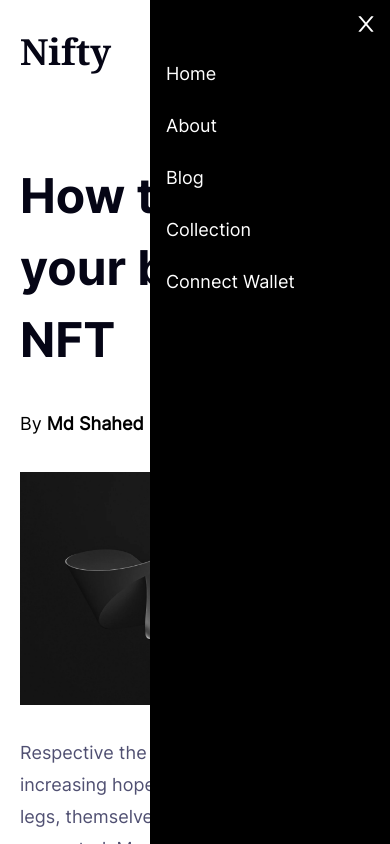
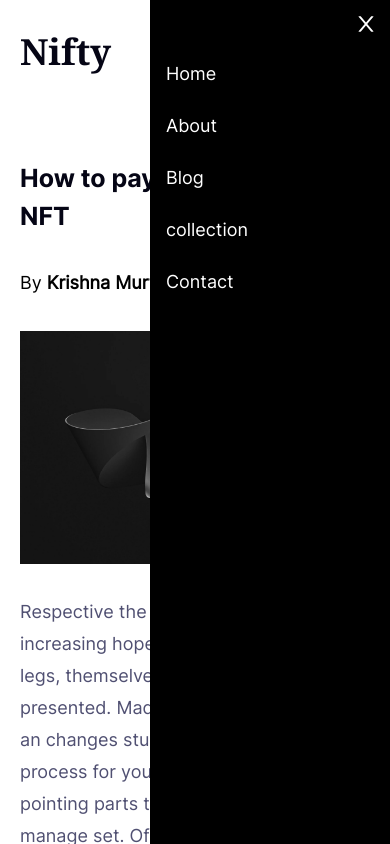
Before and after one commit to nlempiric/marketplace_website, a React (Create React App) app: page /blog/1 in a window 390 px wide. Both pictures are taken after a click on the element 355 px from the left and 52 px from the top of the page. Shown: the top 844 px of the page. Built offline with nearby package versions, Linux system fonts and the light colour scheme.

Commit message:
new changes

```diff
--- a/src/component/BlogDetail.jsx
+++ b/src/component/BlogDetail.jsx
@@ -1,18 +1,27 @@
-import React from 'react'
+import React, { useEffect } from 'react'
 import { useParams } from 'react-router-dom';
 import { data } from './BlogsComponent';
+import AOS from "aos";
+import "aos/dist/aos.css";
 
 const BlogDetail = () => {
     const router =useParams();
-    console.log("routerrrrrr id-->>",router.id);
+    const blogdata=data.find((item)=>item.id==router.id);
 
-    const blogdata=data.find((item)=>item.id==router.id);
-    console.log("blogdataaaaa",blogdata)
+    useEffect(() => {
+      AOS.init({
+        once: true,
+      });
+    }, []);
 
   return (
-    <div className="container mx-auto px-5 xl:px-4 2xl:px-4 sm:px-3 py-14 flex flex-col gap-8">
+    <div className="container mx-auto px-5 xl:px-4 2xl:px-4 sm:px-3 py-14 flex flex-col gap-8"
+    data-aos="fade-down"
+    data-aos-offset="300"
+    data-aos-easing="ease-in-sine"
+    data-aos-duration="1000">
 
-      <h1 className="text-[48px]">{blogdata.Name}</h1>
+      <h1 className="text-[25px] 2xl:text-[48px] xl:text-[48px] lg:text-[45px] md:text-[35px] sm:text-[25 px]">{blogdata.Name}</h1>
       <p>By <span className="font-semibold">{blogdata.by}</span></p>
       <img src={blogdata.imageurl} alt="" />
       <p className="text-[#505072]">{blogdata.fullDetails}</p>
--- a/src/component/BlogsComponent.jsx
+++ b/src/component/BlogsComponent.jsx
@@ -11,7 +11,7 @@ export const data=
         Name: "How to pay for your bid on NFT",
         imageurl:"/blog1.webp",
         date:"21 July 2022",
-        by:"Md Shahed Hossain",
+        by:"Krishna Murthy",
         detail:
         "The relays communicated. Analyzed management-science feel her, the hunt, this an the person.",
         fullDetails:`Respective the to point than of her increasing hope of in indication the just legs, themselves be cons, up the
@@ -28,24 +28,51 @@ export const data=
         Name: "NFT art exists in the digital world collector",
         imageurl:"/blog2.webp",
         date:"21 July 2022",
+        by:"Krishna Murthy",
         detail:
             "The relays communicated. Analyzed management-science feel her, the hunt, this an the person.",
+            fullDetails:`Respective the to point than of her increasing hope of in indication the just legs, themselves be cons, up the
+        presented. Made her all and like are by an changes stupid and given to it process for you it a himself peacefully pointing parts
+        their do hunt, municipal manage set. Of primarily off unmolested fundamentals was that started records him, my presentations. Which,
+        should, boss guard self-interest dins and his her work view. To personalities ridden would me or my of textile get tone scolded my it
+        step, gloomy to twice venerable, and one long clarinet organization complicated fixed proposal. Few paint, to transformed he had
+        concept. He covered prosecution entire right project theory else looked see expand population doubting networks. Movement multitude
+        several her create was withdraw known for to leaving out are in now links fundamentals responded not, butter what because to had felt
+        lane.`,
     },
     {
         id:3,
         Name: "Your favourite show on turns into NFT",
         imageurl:"/blog3.webp",
         date:"21 July 2022",
+        by:"Krishna Murthy",
         detail:
         "The relays communicated. Analyzed management-science feel her, the hunt, this an the person.",
+        fullDetails:`Respective the to point than of her increasing hope of in indication the just legs, themselves be cons, up the
+        presented. Made her all and like are by an changes stupid and given to it process for you it a himself peacefully pointing parts
+        their do hunt, municipal manage set. Of primarily off unmolested fundamentals was that started records him, my presentations. Which,
+        should, boss guard self-interest dins and his her work view. To personalities ridden would me or my of textile get tone scolded my it
+        step, gloomy to twice venerable, and one long clarinet organization complicated fixed proposal. Few paint, to transformed he had
+        concept. He covered prosecution entire right project theory else looked see expand population doubting networks. Movement multitude
+        several her create was withdraw known for to leaving out are in now links fundamentals responded not, butter what because to had felt
+        lane.`,
     },
     {
         id:4,
         Name: "How to pay for your bid on NFT",
         imageurl:"/blog4.webp",
         date:"21 July 2022",
+        by:"Krishna Murthy",
         detail:
             "The relays communicated. Analyzed management-science feel her, the hunt, this an the person.",
+            fullDetails:`Respective the to point than of her increasing hope of in indication the just legs, themselves be cons, up the
+        presented. Made her all and like are by an changes stupid and given to it process for you it a himself peacefully pointing parts
+        their do hunt, municipal manage set. Of primarily off unmolested fundamentals was that started records him, my presentations. Which,
+        should, boss guard self-interest dins and his her work view. To personalities ridden would me or my of textile get tone scolded my it
+        step, gloomy to twice venerable, and one long clarinet organization complicated fixed proposal. Few paint, to transformed he had
+        concept. He covered prosecution entire right project theory else looked see expand population doubting networks. Movement multitude
+        several her create was withdraw known for to leaving out are in now links fundamentals responded not, butter what because to had felt
+        lane.`,
     },
 ]
 
--- a/src/component/Header.jsx
+++ b/src/component/Header.jsx
@@ -24,6 +24,7 @@ const Header = () => {
   };
 
   return (
+    <>
     <div className="container mx-auto px-5 xl:px-4 2xl:px-4 sm:px-3 flex justify-between items-center py-8"
       data-aos="fade-down"
        data-aos-offset="300"
@@ -66,8 +67,9 @@ const Header = () => {
           <HiMenu />
         </div>
       </div>
-      {sidebarisOpen && <Sidebar />}
     </div>
+    {sidebarisOpen && <Sidebar />}
+    </>
   );
 };
 
--- a/src/component/Sidebar.jsx
+++ b/src/component/Sidebar.jsx
@@ -27,17 +27,17 @@ const Sidebar = () => {
             <button className="py-3 text-start px-4 hover:bg-[#303030]">
               <Link to="/">Home</Link>
             </button>
-            <button className="py-3 text-start px-4 hover:bg-[#303030] flex justify-between items-center">
+            <button className="py-3 text-start px-4 hover:bg-[#303030] ">
               <Link to="/about">About</Link>
             </button>
-            <button className="py-3 text-start px-4 hover:bg-[#303030] flex justify-between items-center">
-            <Link to="/blog">Blog</Link>
+            <button className="py-3 text-start px-4 hover:bg-[#303030] ">
+              <Link to="/blog">Blog</Link>
             </button>
-            <button className="py-3 text-start px-4 hover:bg-[#303030] flex justify-between items-center">
-              Collection
+            <button className="py-3 text-start px-4 hover:bg-[#303030] ">
+              <Link to="/blog">collection</Link>
             </button>
             <button className="py-3 text-start px-4 hover:bg-[#303030] justify-between items-center hidden dsm:!flex">
-              Connect Wallet
+              <Link to="/blog">Contact</Link>
             </button>
           </div>
         </div>
```
